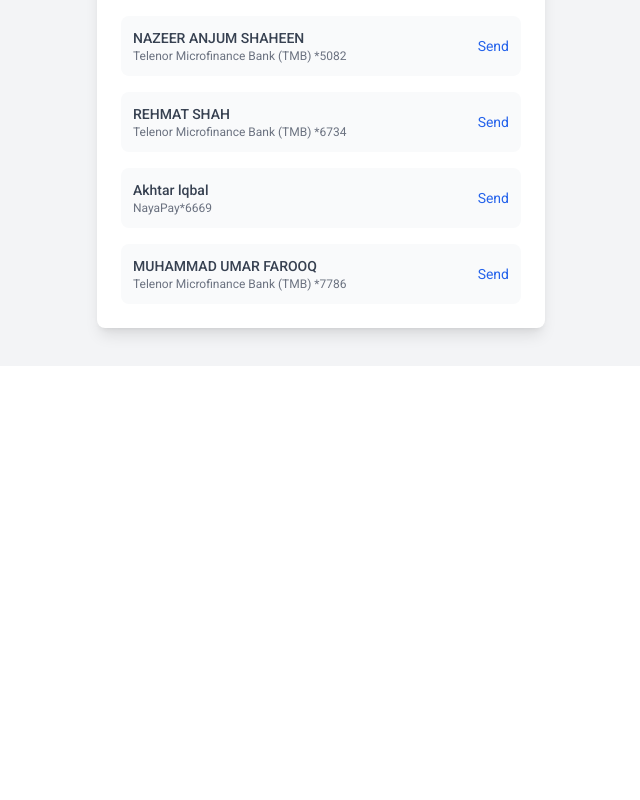
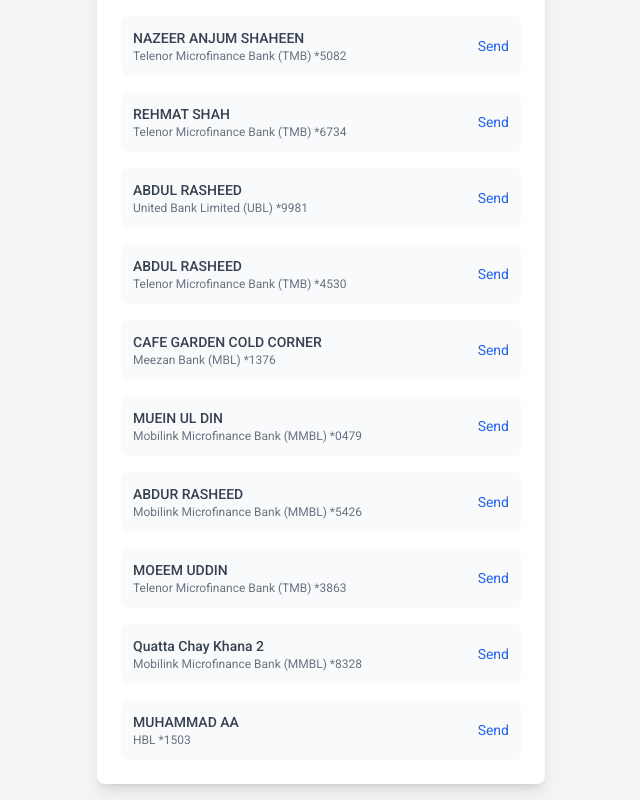
Before and after one commit to AmjadHayat28/repo, a React (Vite) app: page /payments in a window 1280 px wide. Shown: the part 434-1234 px from the top of the page, without its empty margins (319-959 px from the left). Before the commit the page ends 800 px from the top, so only its background shows below. Built offline with nearby package versions, Linux system fonts and the light colour scheme.

Commit message:
Refactor Paymentsname component with new recipients
Updated recipient list and improved code formatting.

```diff
--- a/src/Paymentsname.jsx
+++ b/src/Paymentsname.jsx
@@ -7,7 +7,9 @@
   const { amount, frozenTime } = state || { amount: "0", frozenTime: "N/A" };
 
   const handleRecipientClick = (name, bank) => {
-    navigate("/payment-receipt", { state: { recipientName: name, recipientBank: bank, amount, frozenTime } });
+    navigate("/payment-receipt", {
+      state: { recipientName: name, recipientBank: bank, amount, frozenTime },
+    });
   };
 
   return (
@@ -38,7 +40,7 @@
           />
           <Recipient
             name="ABDUL RASHID"
-            bank="HEL*8303"
+            bank="HBL*8303"
             onClick={handleRecipientClick}
           />
           <Recipient
@@ -48,18 +50,47 @@
           />
           <Recipient
             name="REHMAT SHAH"
-            bank="Telenor
-            Microfinance Bank (TMB) *6734"
+            bank="Telenor Microfinance Bank (TMB) *6734"
             onClick={handleRecipientClick}
           />
           <Recipient
-            name="Akhtar lqbal"
-            bank="NayaPay*6669"
+            name="ABDUL RASHEED"
+            bank="United Bank Limited (UBL) *9981"
             onClick={handleRecipientClick}
           />
           <Recipient
-            name="MUHAMMAD UMAR FAROOQ"
-            bank="Telenor Microfinance Bank (TMB) *7786"
+            name="ABDUL RASHEED"
+            bank="Telenor Microfinance Bank (TMB) *4530"
+            onClick={handleRecipientClick}
+          />
+          <Recipient
+            name="CAFE GARDEN COLD CORNER"
+            bank="Meezan Bank (MBL) *1376"
+            onClick={handleRecipientClick}
+          />
+          <Recipient
+            name="MUEIN UL DIN"
+            bank="Mobilink Microfinance Bank (MMBL) *0479"
+            onClick={handleRecipientClick}
+          />
+          <Recipient
+            name="ABDUR RASHEED"
+            bank="Mobilink Microfinance Bank (MMBL) *5426"
+            onClick={handleRecipientClick}
+          />
+          <Recipient
+            name="MOEEM UDDIN"
+            bank="Telenor Microfinance Bank (TMB) *3863"
+            onClick={handleRecipientClick}
+          />
+          <Recipient
+            name="Quatta Chay Khana 2"
+            bank="Mobilink Microfinance Bank (MMBL) *8328"
+            onClick={handleRecipientClick}
+          />
+          <Recipient
+            name="MUHAMMAD AA"
+            bank="HBL *1503"
             onClick={handleRecipientClick}
           />
         </div>
```
